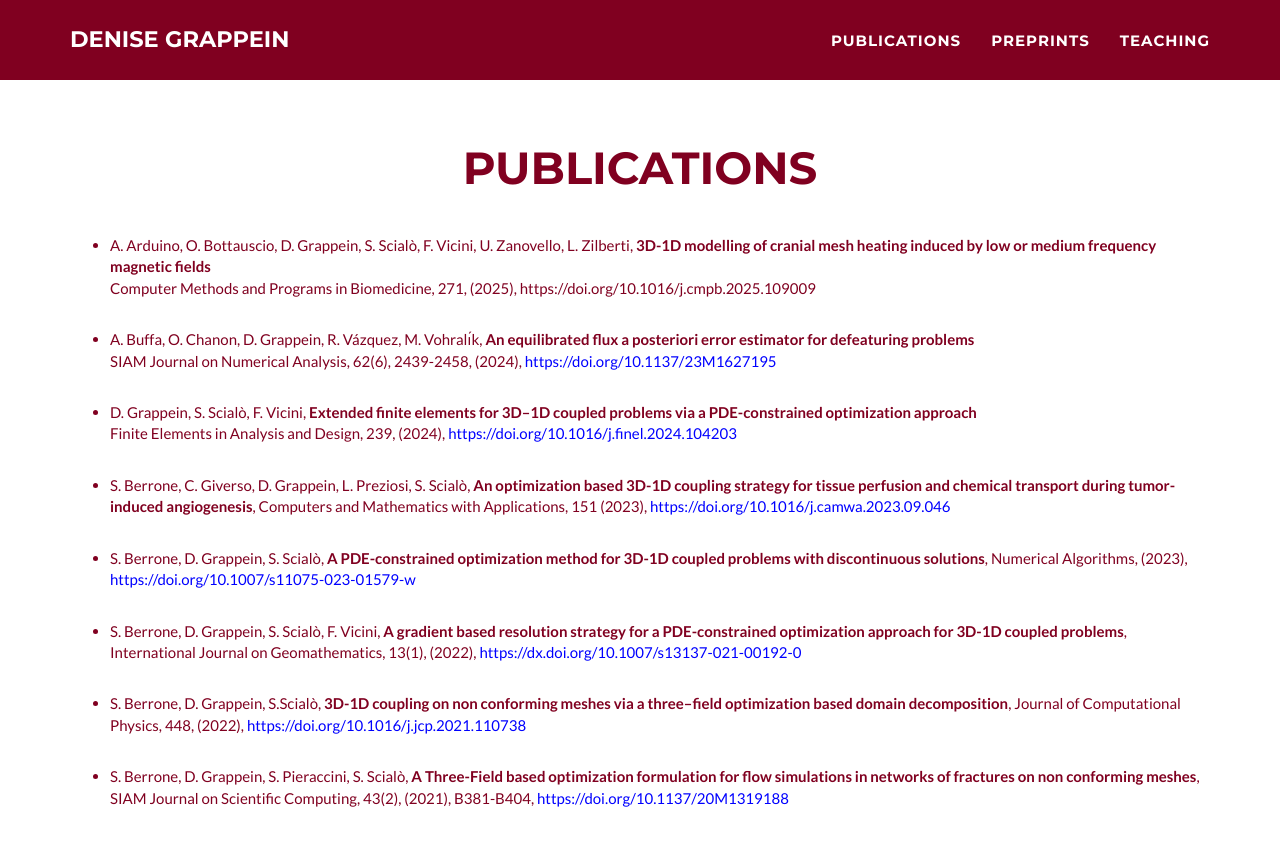
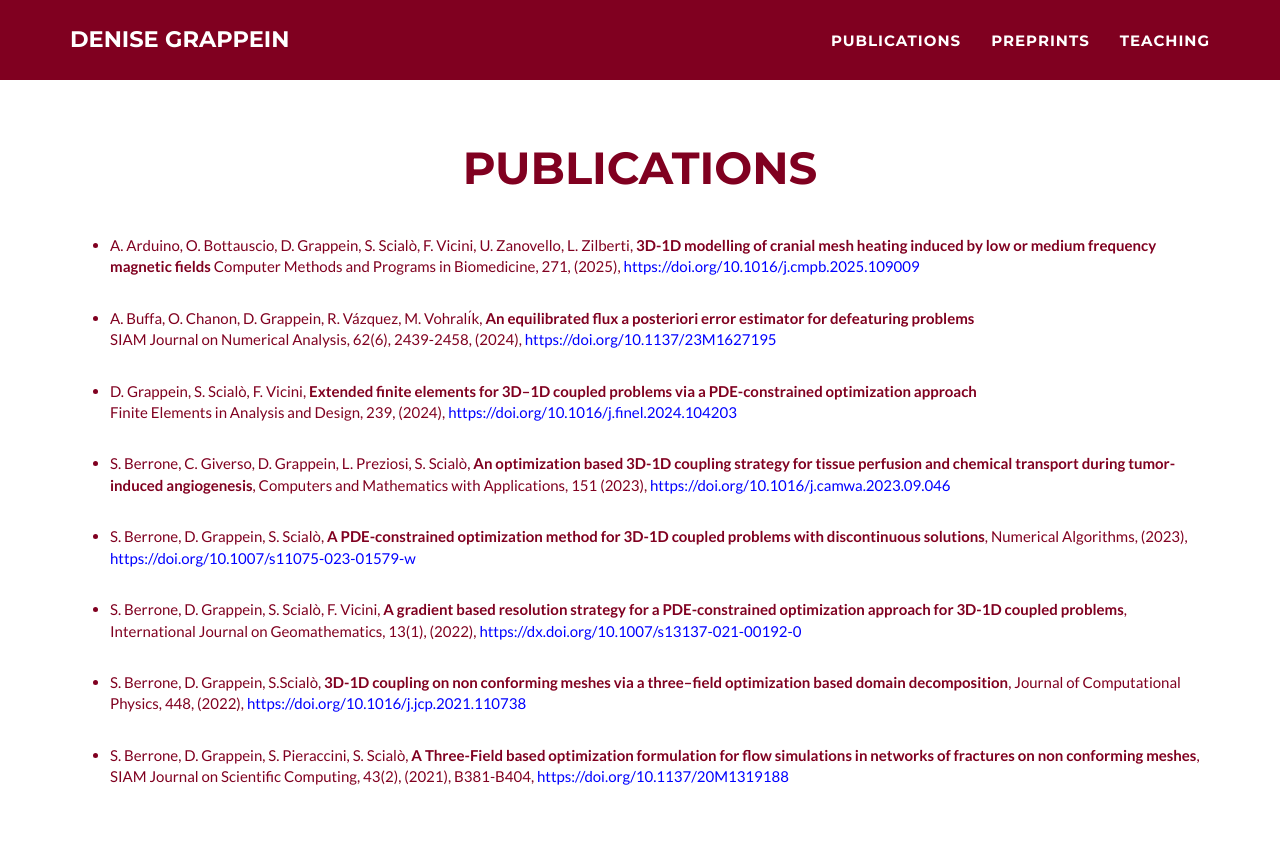
Before and after one commit to dgrappein/dgrappein.github.io, a Jekyll site: the page built from _posts/2025-05-06-Coupled2025.markdown, in a window 1280 px wide and 900 px high, scrolled down 912 px. Shown: the top 846 px of the window. Built offline with Jekyll 4.4.1, drawn with Linux system fonts in a browser that asks for light colours.

```diff
--- a/_includes/publications.html
+++ b/_includes/publications.html
@@ -6,7 +6,7 @@
          <h2 class="text-center">Publications</h2> <!-- Title for the Publications section, centered -->
 	<br><br>
 	 <ul class="publication-list">
-		 <li>A. Arduino, O. Bottauscio, D. Grappein, S. Scialò, F. Vicini, U. Zanovello, L. Zilberti, <strong>3D-1D modelling of cranial mesh heating induced by low or medium frequency magnetic fields</strong><br> Computer Methods and Programs in Biomedicine, 271, (2025), <aref="https://doi.org/10.1016/j.cmpb.2025.109009">https://doi.org/10.1016/j.cmpb.2025.109009</aref></li>
+		 <li>A. Arduino, O. Bottauscio, D. Grappein, S. Scialò, F. Vicini, U. Zanovello, L. Zilberti, <strong>3D-1D modelling of cranial mesh heating induced by low or medium frequency magnetic fields</strong> Computer Methods and Programs in Biomedicine, 271, (2025), <a href="https://doi.org/10.1016/j.cmpb.2025.109009">https://doi.org/10.1016/j.cmpb.2025.109009</a></li>
 		 <li>A. Buffa, O. Chanon, D. Grappein, R. Vázquez, M. Vohralı́k, <strong>An equilibrated flux a posteriori error estimator for defeaturing problems</strong><br> SIAM Journal on Numerical Analysis, 62(6), 2439-2458, (2024), <a href="https://doi.org/10.1137/23M1627195">https://doi.org/10.1137/23M1627195</a></li>
 		 <li>D. Grappein, S. Scialò, F. Vicini, <strong>Extended finite elements for 3D–1D coupled problems via a PDE-constrained optimization approach</strong><br> Finite Elements in Analysis and Design, 239, (2024), <a href="https://doi.org/10.1016/j.finel.2024.104203">https://doi.org/10.1016/j.finel.2024.104203</a></li>
       <li>S. Berrone, C. Giverso, D. Grappein, L. Preziosi, S. Scialò, <strong>An optimization based 3D-1D coupling strategy for tissue perfusion and chemical transport during tumor-induced angiogenesis</strong>, Computers and Mathematics with Applications, 151 (2023), <a href="https://doi.org/10.1016/j.camwa.2023.09.046">https://doi.org/10.1016/j.camwa.2023.09.046</a></li>
```
